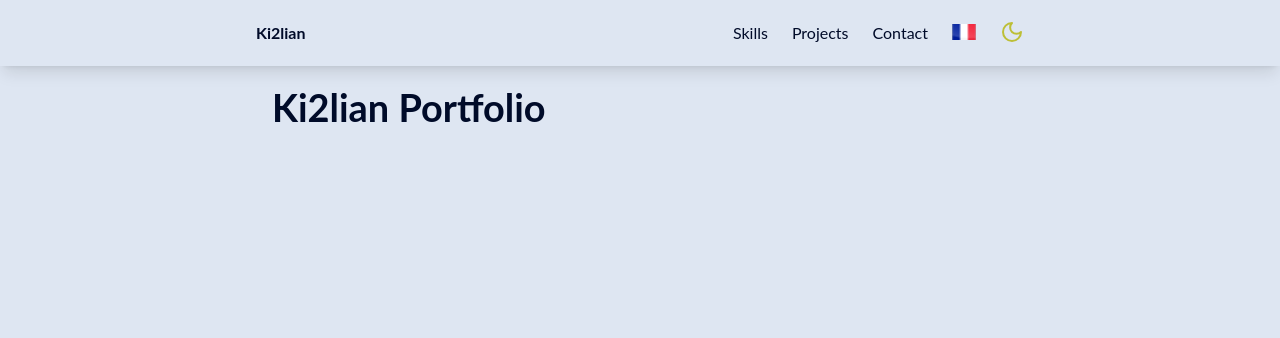
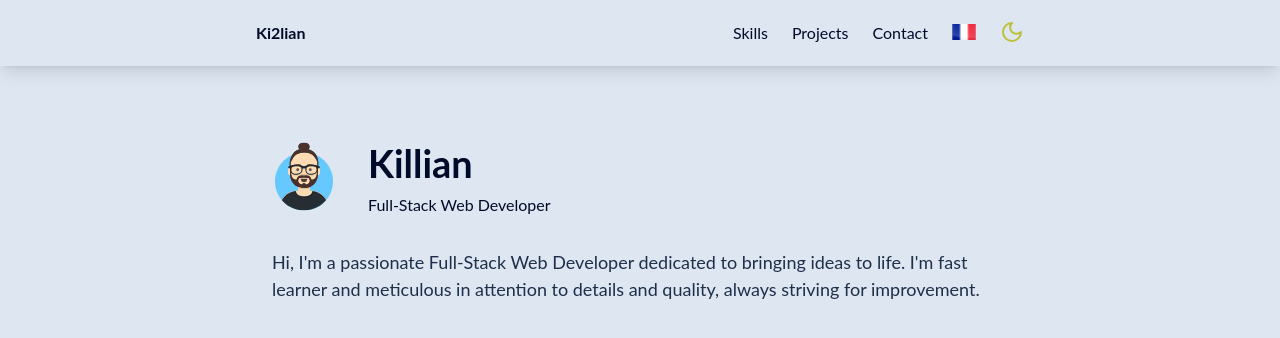
Before and after one commit to Ki2lian/Portfolio, a React (Vite) app: page / in a window 1280 px wide. Shown: the top 338 px of the page. Built offline with nearby package versions, Linux system fonts and the light colour scheme.

Commit message:
feat: Introduce Hero section

```diff
--- /dev/null
+++ b/src/components/HeroSection.tsx
@@ -0,0 +1,25 @@
+import avatarImage from '@/assets/images/avatar.svg';
+import { useTranslation } from 'react-i18next';
+
+
+export const HeroSection = () => {
+    const { t } = useTranslation();
+
+    return (
+        <section className="py-10 lg:py-14">
+            <h1 className="sr-only">{ t('hero.srOnly') }</h1>
+            <div className="flex flex-col justify-center">
+                <div className="flex w-fit gap-8">
+                    <img src={ avatarImage } alt="Avatar" width={ 64 } height={ 64 } />
+                    <div className="flex flex-col justify-center">
+                        <h1 className="name-gradient text-3xl font-bold">Killian</h1>
+                        <h3>{ t('hero.job') }</h3>
+                    </div>
+                </div>
+                <div className="flex flex-col pt-8">
+                    <p className="text-muted md:text-lg">{ t('hero.description') }</p>
+                </div>
+            </div>
+        </section>
+    );
+};
--- a/src/locales/en.json
+++ b/src/locales/en.json
@@ -4,6 +4,11 @@
             "skills": "Skills",
             "projects": "Projects",
             "contact": "Contact"
+        },
+        "hero": {
+            "srOnly": "Hi, I'm Killian, I turn ideas into digital reality as a web developer.",
+            "job": "Full-Stack Web Developer",
+            "description": "Hi, I'm a passionate Full-Stack Web Developer dedicated to bringing ideas to life. I'm fast learner and meticulous in attention to details and quality, always striving for improvement."
         }
     }
 }
--- a/src/locales/fr.json
+++ b/src/locales/fr.json
@@ -4,6 +4,11 @@
             "skills": "Compétences",
             "projects": "Projets",
             "contact": "Contact"
+        },
+        "hero": {
+            "srOnly": "Salut, moi c'est Killian, je transforme des idées en réalité numérique en tant que développeur Web.",
+            "job": "Développeur Web Full-Stack",
+            "description": "Salut, je suis un développeur Web Full-Stack passionné par la concrétisation d'idées. Je suis prompt à apprendre et méticuleux dans l'attention aux détails et à la qualité, toujours en quête d'amélioration."
         }
     }
 }
--- a/src/pages/home.tsx
+++ b/src/pages/home.tsx
@@ -1,8 +1,8 @@
+import { HeroSection } from '@/components/HeroSection';
+
 export const HomePage = () => {
     return (
-        <div>
-            <h1 className="text-3xl font-bold">Ki2lian Portfolio</h1>
-        </div>
+        <HeroSection />
     );
 };
 
--- a/tailwind.config.js
+++ b/tailwind.config.js
@@ -7,6 +7,7 @@ module.exports = {
         fontSize: {
             sm: '0.750rem',
             base: '1rem',
+            lg: '1.125rem',
             xl: '1.333rem',
             '2xl': '1.777rem',
             '3xl': '2.369rem',
```
